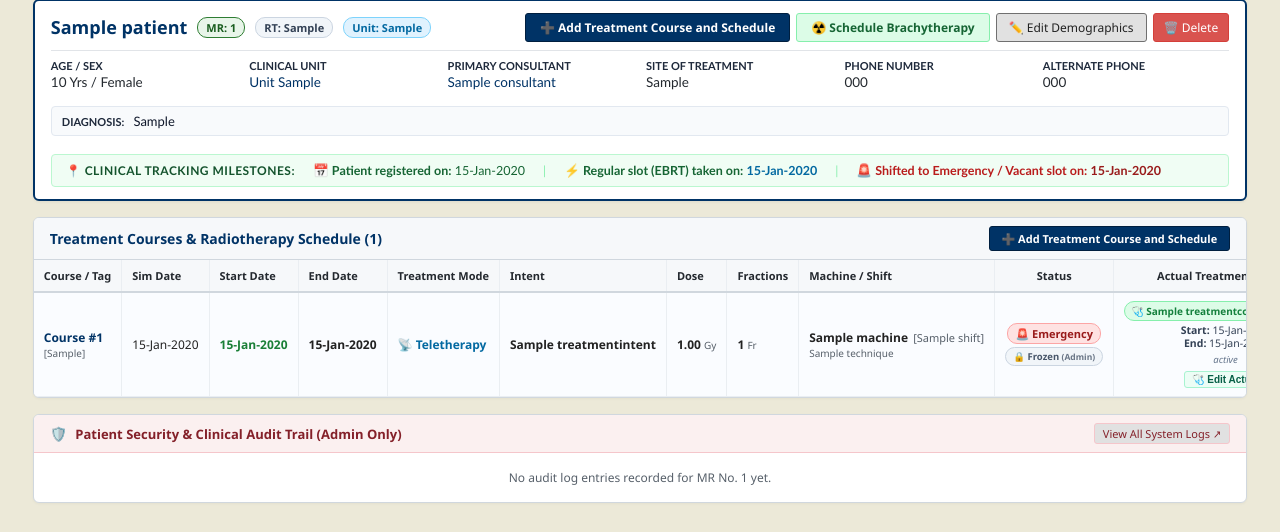
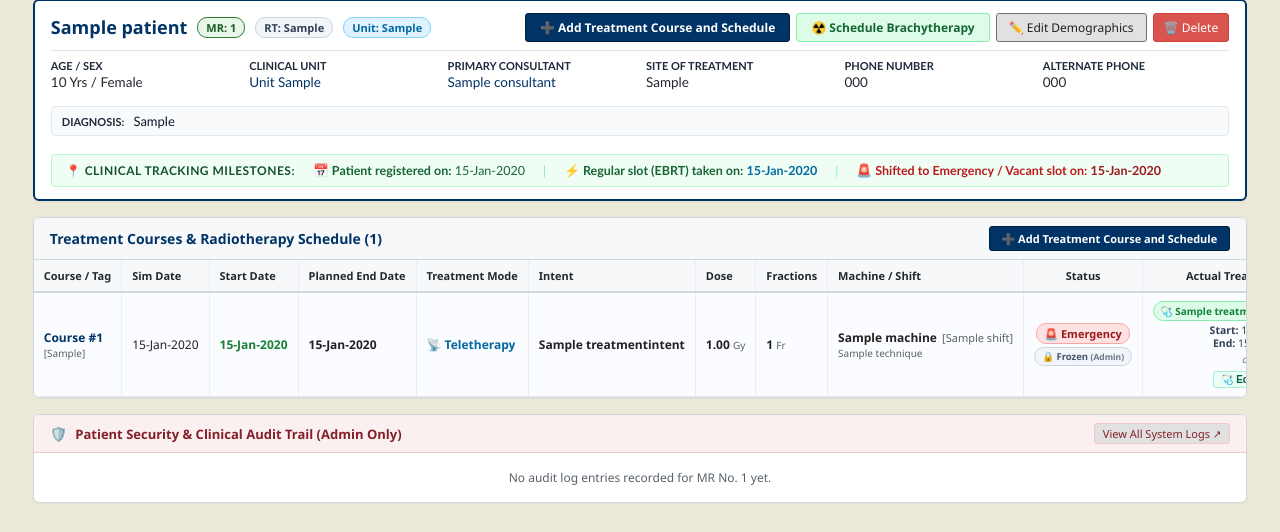
Before and after one commit to charun3v/pt_scheduler, a Django app: page /patients/1/ in a window 1280 px wide. Shown: the part 181-713 px from the top of the page. Run offline with Django 5.2, Linux system fonts and the light colour scheme; a user stored in the database is signed in; tables that the repository leaves empty hold one stand-in row (values such as "Sample post"); data that the repository does not hold is empty.

Commit message:
Clarify 'Planned End Date' column header with explanatory tooltip on patient detail

```diff
--- a/templates/patients/patient_detail.html
+++ b/templates/patients/patient_detail.html
@@ -262,7 +262,7 @@
                         <th style="width: 110px;">Course / Tag</th>
                         <th style="width: 90px;">Sim Date</th>
                         <th style="width: 95px;">Start Date</th>
-                        <th style="width: 95px;">End Date</th>
+                        <th style="width: 105px;" title="Estimated treatment completion date: automatically calculated from Start Date + Number of Fractions (1 fraction/day, Mon–Sat, skipping Sundays & holidays)">Planned End Date</th>
                         <th style="width: 115px;">Treatment Mode</th>
                         <th style="width: 90px;">Intent</th>
                         <th style="width: 70px;">Dose</th>
```
